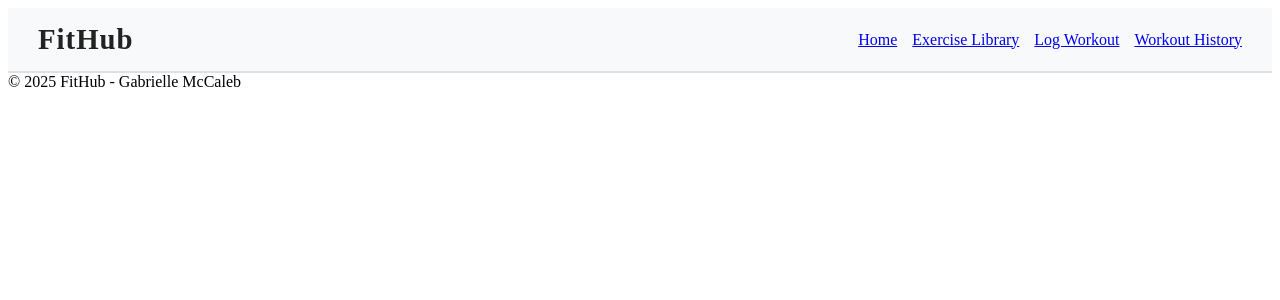
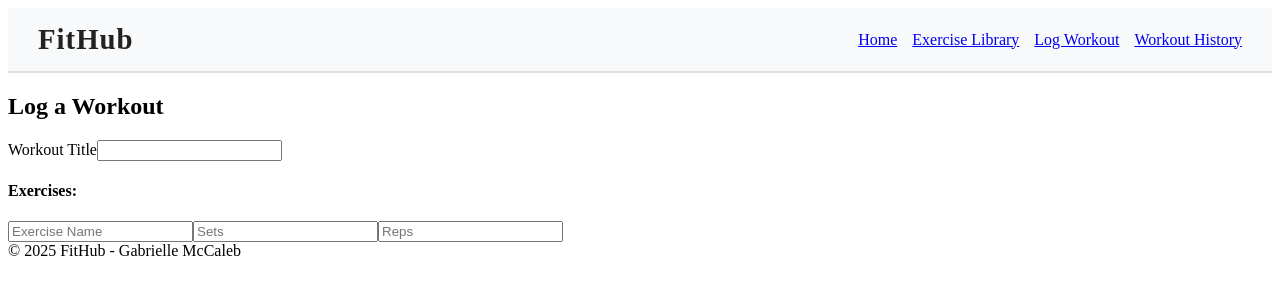
Before and after one commit to gmccaleb/unit-1-project-FitHub, a React (Vite) app in the folder fit-hub/: page /Log-Workout in a window 1280 px wide. Shown: the top 300 px of the page. Built offline with nearby package versions, Linux system fonts and the light colour scheme.

Commit message:
started on Log Workout component, all pages are linked so far

```diff
--- a/fit-hub/src/components/LogWorkout.jsx
+++ b/fit-hub/src/components/LogWorkout.jsx
@@ -1,11 +1,22 @@
-import React from 'react'
+import React from "react";
 
 function LogWorkout() {
-    return (
-       <div>
-
-       </div>
-    )
+  return (
+    <main>
+      <h2>Log a Workout</h2>
+      <form>
+        <label>
+          {" "}
+          Workout Title
+          <input type="text"/>
+        </label>
+        <h4>Exercises:</h4>
+        <input type="text" placeholder="Exercise Name" required />
+        <input type="number" placeholder="Sets" />
+        <input type="number" placeholder="Reps" />
+      </form>
+    </main>
+  );
 }
 
-export default LogWorkout
+export default LogWorkout;
```
